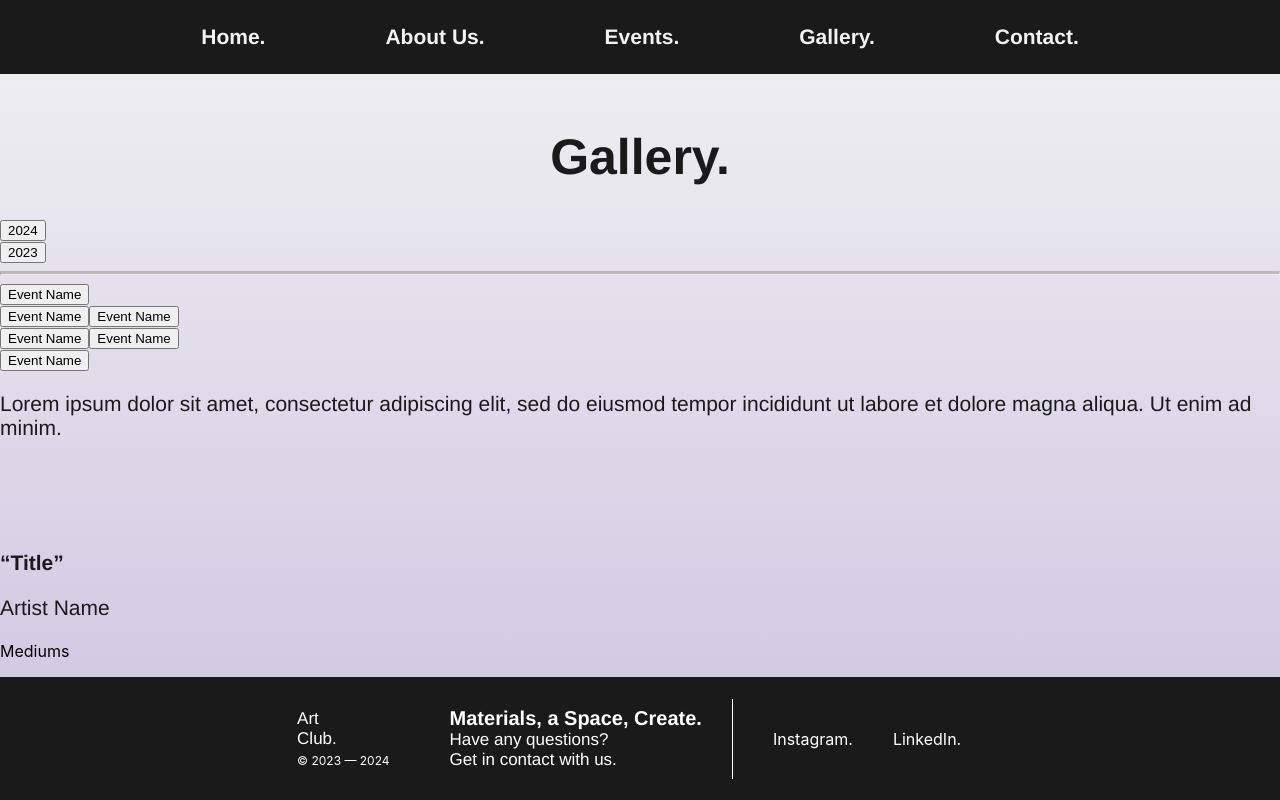
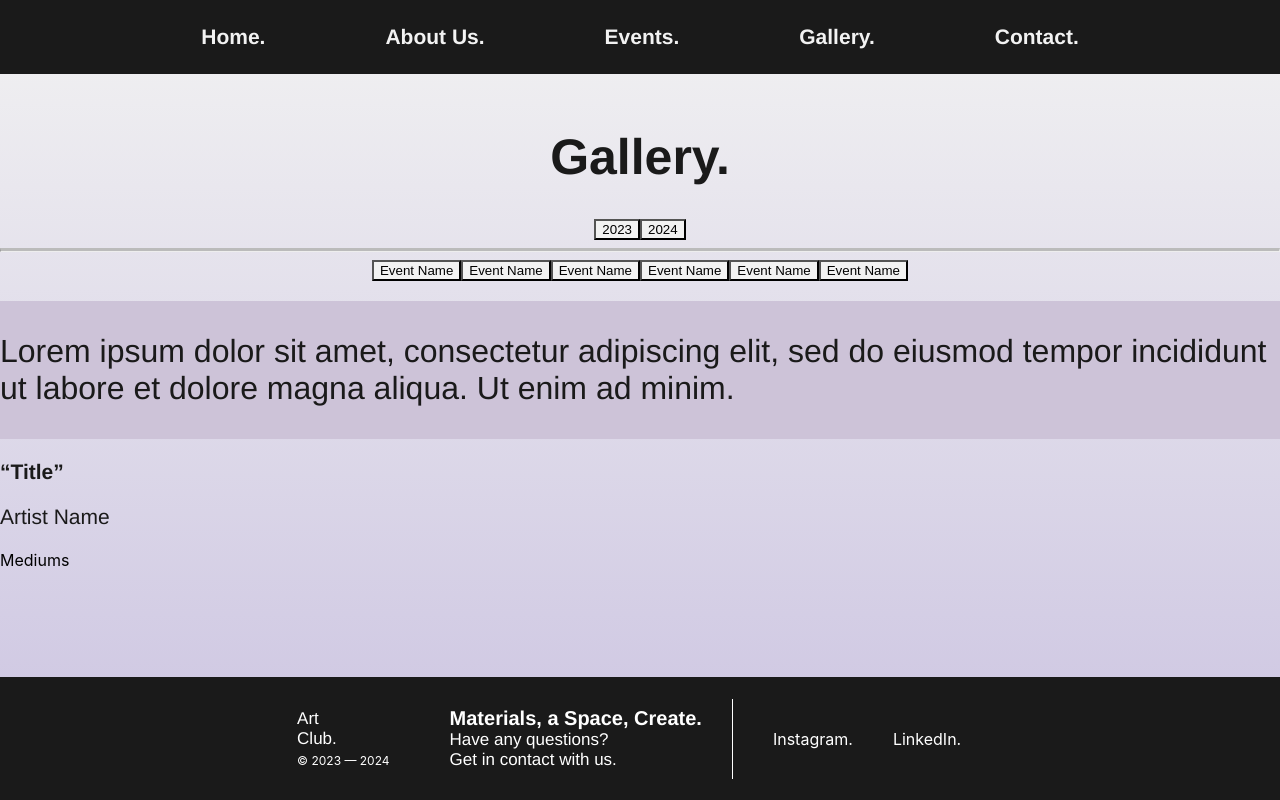
Before and after one commit to Jack-Caldarone/qweb-art-club, a React (Create React App) app in the folder qweb/: page /gallery in a window 1280 px wide. Built offline with nearby package versions, Linux system fonts and the light colour scheme.

Commit message:
Small Changes lol

```diff
--- a/qweb/package.json
+++ b/qweb/package.json
@@ -3,6 +3,9 @@
   "version": "0.1.0",
   "private": true,
   "dependencies": {
+    "@emotion/react": "^11.13.0",
+    "@emotion/styled": "^11.13.0",
+    "@mui/material": "^5.16.4",
     "@testing-library/jest-dom": "^5.17.0",
     "@testing-library/react": "^13.4.0",
     "@testing-library/user-event": "^13.5.0",
--- a/qweb/src/Contact.js
+++ b/qweb/src/Contact.js
@@ -123,7 +123,7 @@ function Contact(){
                         <p>Connect with our club members.</p>
                     </div>
                     <div className='logo_link'>
-                        <img src="https://cdn1.iconfinder.com/data/icons/ui-essential-17/32/UI_Essential_Outline_1_essential-app-ui-picture-photo-512.png" alt="Photo icon"></img>
+                        <a href="/gallery"><img src="https://cdn1.iconfinder.com/data/icons/ui-essential-17/32/UI_Essential_Outline_1_essential-app-ui-picture-photo-512.png" alt="Photo icon"></img></a>
                         <p>See our past showcases.</p>
                     </div>
 
--- a/qweb/src/Gallery.css
+++ b/qweb/src/Gallery.css
@@ -1,20 +1,54 @@
- /* Dashed border */
- hr.dashed {
-    border-top: 3px dashed #bbb;
-  }
+hr.solid {
+  border-top: 3px solid #bbb;
+}
 
-  /* Dotted border */
-  hr.dotted {
-    border-top: 3px dotted #bbb;
-  }
+.years-button{
+  background-color: #f2f2f2;
+}
 
-  /* Solid border */
-  hr.solid {
-    border-top: 3px solid #bbb;
-  }
+.years-button:hover{
+  background-color: var(--color-gainsboro);
+  border: 3px solid var(--color-lightslategray-100);
+  box-sizing: border-box;
+}
 
-  /* Rounded border */
-  hr.rounded {
-    border-top: 8px solid #bbb;
-    border-radius: 5px;
-  }
+.years-button:focus{
+  background-color: var(--color-slategray);
+  border: 3px solid var(--color-lightslategray-100);
+  box-sizing: border-box;
+  color:white;
+}
+
+.events-button{
+  background-color: #f2f2f2;
+}
+
+.events-button:hover{
+  background-color: var(--color-gainsboro);
+  border: 3px solid var(--color-lightslategray-100);
+  box-sizing: border-box;
+}
+
+.events-button:focus{
+  background-color: var(--color-slategray);
+  border: 3px solid var(--color-lightslategray-100);
+  box-sizing: border-box;
+  color:white;
+}
+
+.years-container {
+  justify-content: center;
+  align-items: center;
+  display: flex;
+}
+
+.event-desc-container {
+  justify-content: center;
+  align-items: center;
+  display: flex;
+  background-color: #CDC3D8;
+}
+
+.event-desc {
+  font-size: 32px;
+}
--- a/qweb/src/Gallery.js
+++ b/qweb/src/Gallery.js
@@ -9,72 +9,33 @@ function Gallery(){
             <main class="frame-main">
               <h1>Gallery.</h1>
 
-{/* <!-- years --> */}
-<section class="past-events-container">
-    <div>
-      <button class="event-name-wrapper2">
-        <div class="event-name-text">2024</div>
-      </button>
+              <div class="years-container">
+                <button class="years-button">2023</button>
+                <button class="years-button"> 2024</button>
               </div>
-    <div>
-      <button class="event-name-wrapper2">
-        <div class="event-name-text">2023</div>
-      </button>
-    </div>
-</section>
 
         <hr class="solid"></hr>
 
-{/* <!-- events --> */}
-<section class="past-events-container">
-
-  <div class="past-events2">
-    <div class="mediums-label2">
-      <button class="event-name-wrapper">
-        <div class="event-name-text">Event Name</div>
-      </button>
+        <div class="years-container">
+          <button class="events-button">Event Name</button>
+          <button class="events-button">Event Name</button>
+          <button class="events-button">Event Name</button>
+          <button class="events-button">Event Name</button>
+          <button class="events-button">Event Name</button>
+          <button class="events-button">Event Name</button>
         </div>
 
-    <div class="mediums-label2">
-      <button class="event-name-wrapper">
-        <div class="event-name-text">Event Name</div>
-      </button>
-      <button class="event-name-wrapper">
-        <div class="event-name-text">Event Name</div>
-      </button>
-    </div>
 
-    <div class="mediums-label2">
-      <button class="event-name-wrapper">
-        <div class="event-name-text">Event Name</div>
-      </button>
-      <button class="event-name-wrapper">
-        <div class="event-name-text">Event Name</div>
-      </button>
-    </div>
+        <br/>
 
-    <div class="mediums-label2">
-      <button class="event-name-wrapper">
-        <div class="event-name-text">Event Name</div>
-      </button>
-    </div>
-  </div>
-
-</section>
-<section class="frame-section">
-  <div class="event-description-group">
-    <div class="event-description1"></div>
-    <div class="lorem-ipsum-dolor-container2">
-      <p class="lorem-ipsum-dolor3">
+        <div class="event-desc-container">
+          <p class="event-desc">
             Lorem ipsum dolor sit amet, consectetur adipiscing elit, sed do
             eiusmod tempor incididunt ut labore et dolore magna aliqua. Ut
             enim ad minim.
           </p>
-      <p class="blank-line4">&nbsp;</p>
-      <p class="blank-line5">&nbsp;</p>
         </div>
-  </div>
-</section>
+
 <section class="frame-wrapper6">
   <div class="frame-parent6">
     <div class="rectangle-container">
```
Also changed, not shown: 1 other file (tests, documents, lock files or other folders). Lines whose indentation alone changed are shown as unchanged.
